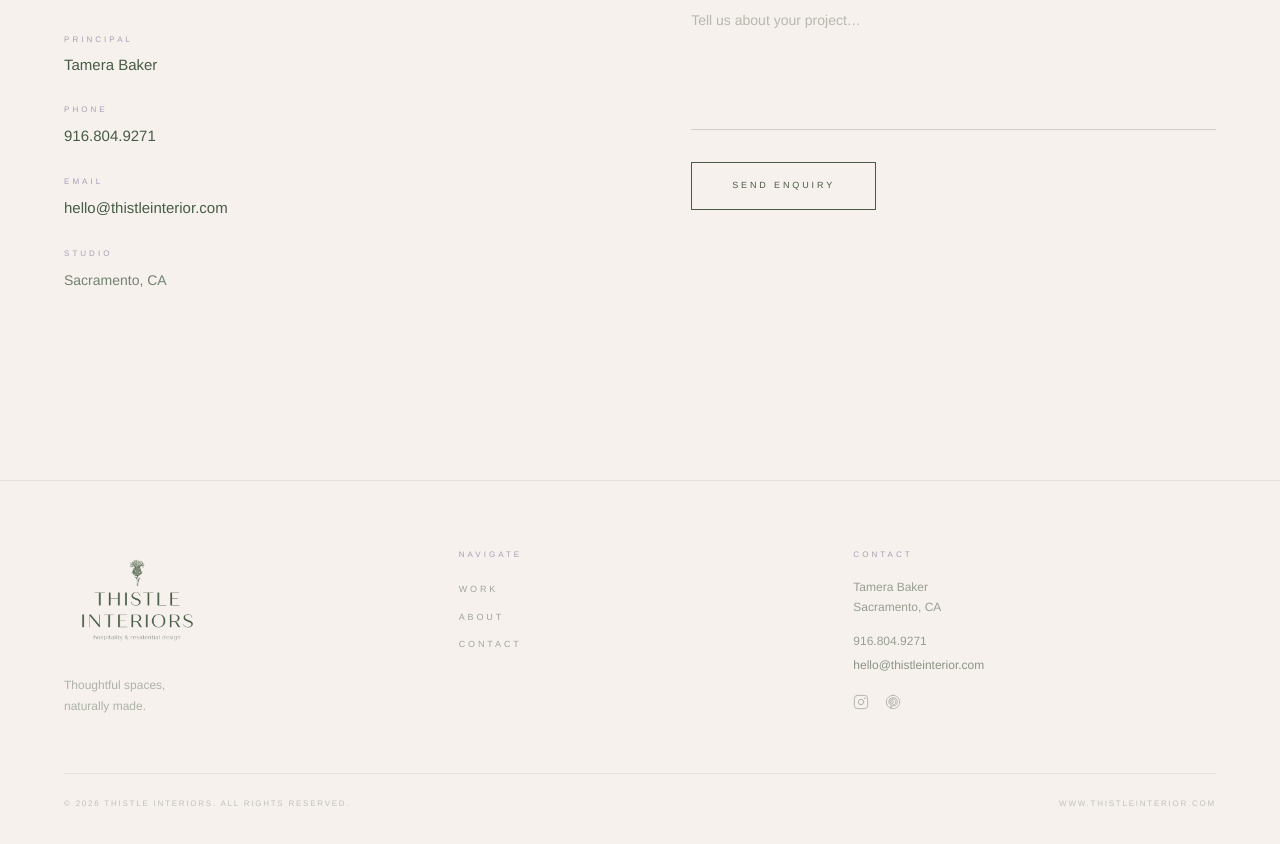
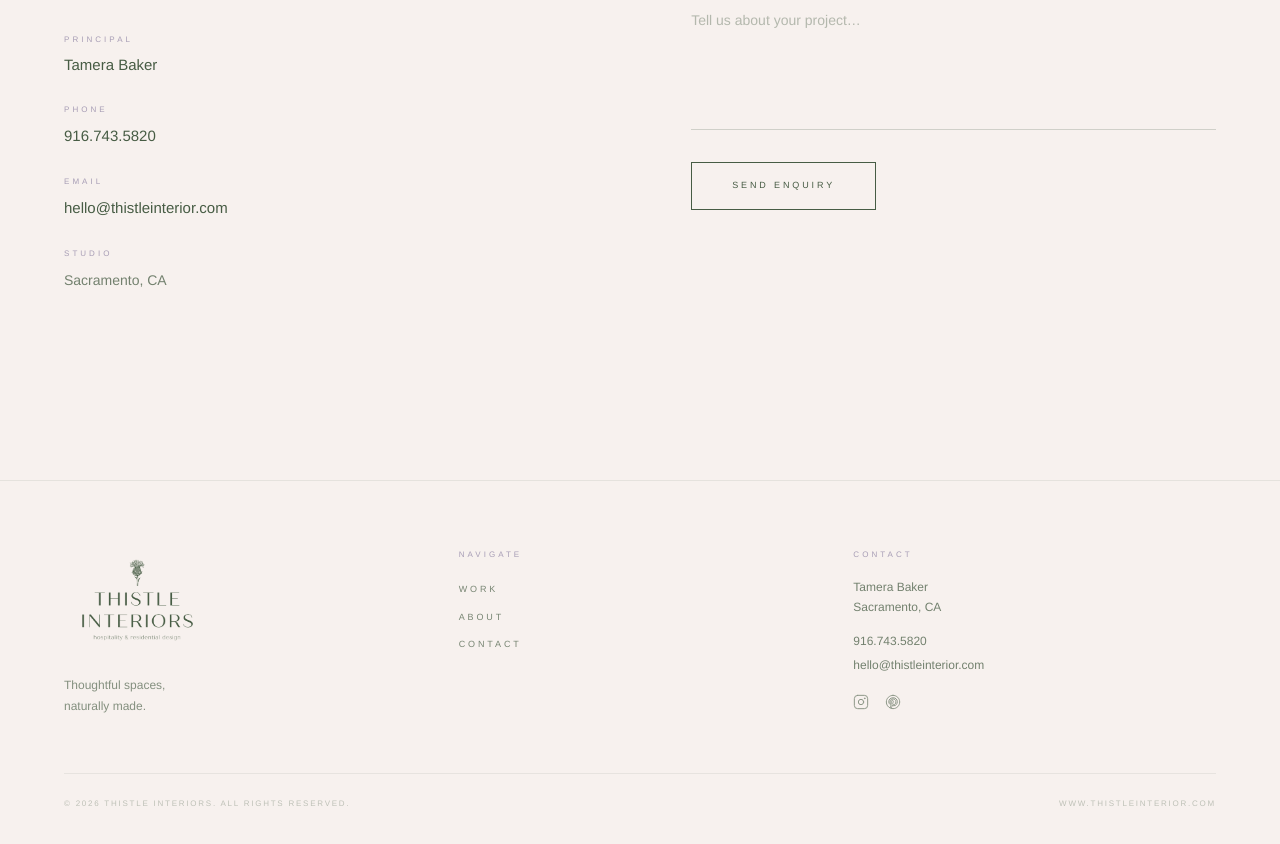
Before and after one commit to ntrpx/thistle, a Next.js app: page /contact in a window 1280 px wide. Shown: the part 320-1164 px from the top of the page. Built offline with nearby package versions, Linux system fonts and the light colour scheme.

Commit message:
Increase footer text opacity

```diff
--- a/app/contact/page.js
+++ b/app/contact/page.js
@@ -49,13 +49,13 @@ export default function ContactPage() {
 
               <div>
                 <span style={META_LABEL}>Phone</span>
-                <a href="tel:9168049271" style={{
+                <a href="tel:9167435820" style={{
                   fontFamily: "'Helvetica Neue', Helvetica, Arial, sans-serif",
                   fontSize: "0.9375rem",
                   color: "#475c44",
                   transition: "color 0.3s",
                 }}>
-                  916.804.9271
+                  916.743.5820
                 </a>
               </div>
 
--- a/app/globals.css
+++ b/app/globals.css
@@ -198,7 +198,7 @@
     letter-spacing: 0.32em;
     text-transform: uppercase;
     color: #475c44;
-    opacity: 0.5;
+    opacity: 0.72;
     transition: opacity 0.3s, color 0.3s;
   }
   .footer-nav-link:hover { opacity: 1; color: #9ca991; }
@@ -209,7 +209,7 @@
     font-weight: 400;
     font-size: 0.875rem;
     color: #475c44;
-    opacity: 0.62;
+    opacity: 0.75;
     display: block;
     margin-bottom: 1.25rem;
     transition: color 0.3s, opacity 0.3s;
@@ -219,7 +219,7 @@
   /* Social icons */
   .social-icon {
     color: #475c44;
-    opacity: 0.4;
+    opacity: 0.6;
     transition: opacity 0.3s, color 0.3s;
   }
   .social-icon:hover { opacity: 1; color: #9ca991; }
@@ -229,7 +229,7 @@
     font-family: 'Helvetica Neue', Helvetica, Arial, sans-serif;
     font-size: 0.75rem;
     color: #475c44;
-    opacity: 0.55;
+    opacity: 0.75;
     display: block;
     margin-bottom: 0.375rem;
     transition: opacity 0.3s, color 0.3s;
--- a/components/Footer.js
+++ b/components/Footer.js
@@ -39,7 +39,7 @@ export default function Footer() {
               fontWeight: 400,
               fontSize: "0.75rem",
               color: "#475c44",
-              opacity: 0.42,
+              opacity: 0.65,
               lineHeight: 1.75,
             }}>
               Thoughtful spaces,<br />naturally made.
@@ -85,7 +85,7 @@ export default function Footer() {
               fontFamily: "'Helvetica Neue', Helvetica, Arial, sans-serif",
               fontSize: "0.75rem",
               color: "#475c44",
-              opacity: 0.55,
+              opacity: 0.75,
               lineHeight: 1.7,
               marginBottom: "0.875rem",
             }}>
@@ -93,8 +93,8 @@ export default function Footer() {
               Sacramento, CA
             </p>
 
-            <a href="tel:9168049271" className="footer-phone-link">
-              916.804.9271
+            <a href="tel:9167435820" className="footer-phone-link">
+              916.743.5820
             </a>
 
             <a href="mailto:hello@thistleinterior.com" className="footer-email-link"
```
